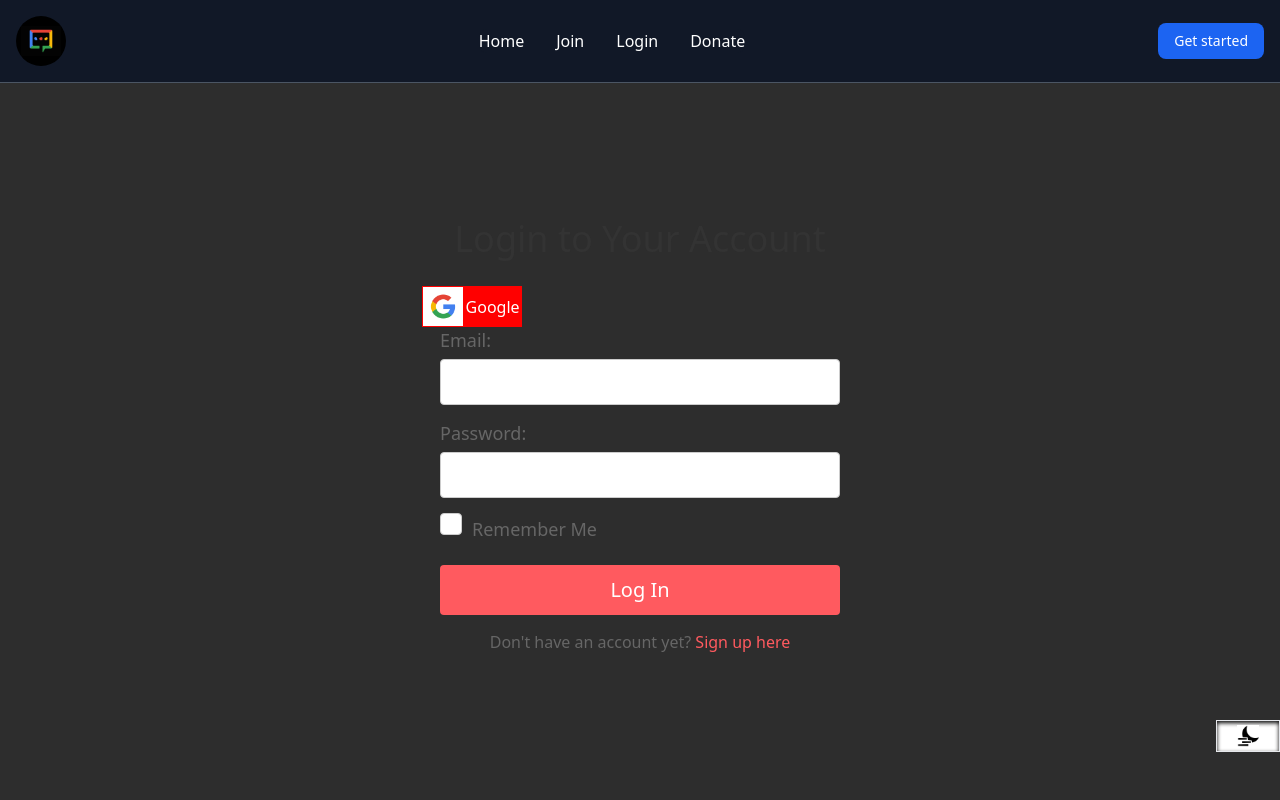
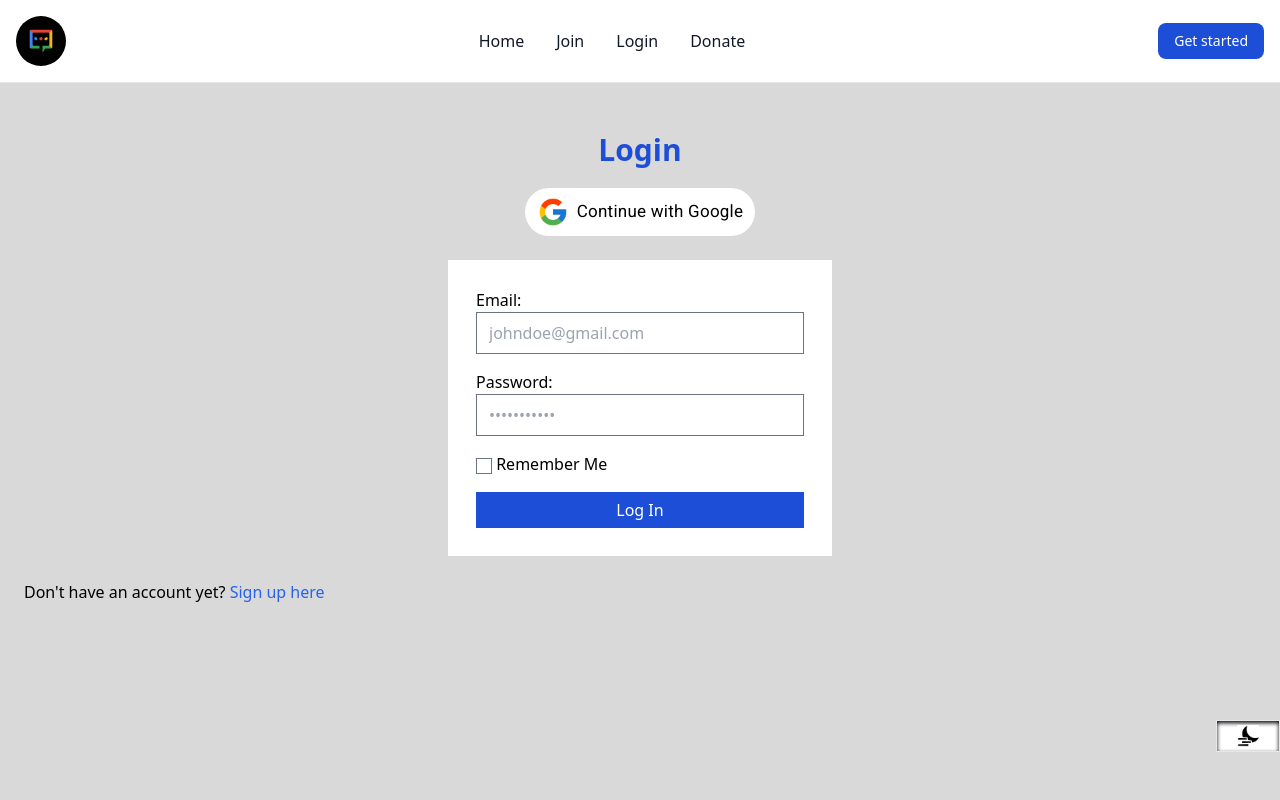
Before and after one commit to AnozieChibuike/AGBEROCHAT2.0, a Flask app: page /login in a window 1280 px wide. Run offline with Flask 3, Linux system fonts and the light colour scheme; some libraries are stand-ins or nearby versions.

Commit message:
landing page ui fix issues #15

```diff
--- a/app/routes.py
+++ b/app/routes.py
@@ -285,7 +285,7 @@ def signup():
         else:
             flash("Users exists!")
             return redirect("/signup")
-    return rd("signup.html.jinja")
+    return rd("signup.html")
 
 
 @app.route("/login", methods=["POST", "GET"])
@@ -313,7 +313,7 @@ def login():
                 "chatroom", room=Rooms.query.filter_by(name="General").first().id
             )
         return redirect(next_page)
-    return rd("login.html.jinja")
+    return rd("login.html")
 
 
 @app.get("/chatbox")
--- a/app/static/css/output.css
+++ b/app/static/css/output.css
@@ -642,6 +642,14 @@ video {
   margin: 1.25rem;
 }
 
+.m-6 {
+  margin: 1.5rem;
+}
+
+.m-7 {
+  margin: 1.75rem;
+}
+
 .-mx-1 {
   margin-left: -0.25rem;
   margin-right: -0.25rem;
@@ -691,6 +699,14 @@ video {
   margin-left: 0.75rem;
 }
 
+.ml-6 {
+  margin-left: 1.5rem;
+}
+
+.mr-1 {
+  margin-right: 0.25rem;
+}
+
 .mr-2 {
   margin-right: 0.5rem;
 }
@@ -763,6 +783,10 @@ video {
   height: 2rem;
 }
 
+.h-9 {
+  height: 2.25rem;
+}
+
 .h-\[3\.1rem\] {
   height: 3.1rem;
 }
@@ -811,6 +839,10 @@ video {
   width: 2rem;
 }
 
+.w-96 {
+  width: 24rem;
+}
+
 .w-\[3\.1rem\] {
   width: 3.1rem;
 }
@@ -1041,6 +1062,10 @@ video {
 
 .p-4 {
   padding: 1rem;
+}
+
+.p-7 {
+  padding: 1.75rem;
 }
 
 .px-3 {
@@ -1076,6 +1101,10 @@ video {
   text-align: center;
 }
 
+.font-roboto {
+  font-family: Roboto, sans-serif;
+}
+
 .text-2xl {
   font-size: 1.5rem;
   line-height: 2rem;
@@ -1106,6 +1143,10 @@ video {
   line-height: 1.75rem;
 }
 
+.text-\[17px\] {
+  font-size: 17px;
+}
+
 .font-bold {
   font-weight: 700;
 }
@@ -1120,6 +1161,23 @@ video {
 
 .leading-relaxed {
   line-height: 1.625;
+}
+
+.tracking-\[0\.21px\] {
+  letter-spacing: 0.21px;
+}
+
+.tracking-\[0\.px\] {
+  letter-spacing: 0.px;
+}
+
+.tracking-\[0\.25px\] {
+  letter-spacing: 0.25px;
+}
+
+.text-blue-600 {
+  --tw-text-opacity: 1;
+  color: rgb(37 99 235 / var(--tw-text-opacity));
 }
 
 .text-blue-700 {
--- a/app/templates/base.html
+++ b/app/templates/base.html
@@ -1,6 +1,9 @@
 <!DOCTYPE html>
-<html class="dark">
+<html class="">
   <head>
+    <link rel="preconnect" href="https://fonts.googleapis.com">
+<link rel="preconnect" href="https://fonts.gstatic.com" crossorigin>
+<link href="https://fonts.googleapis.com/css2?family=Roboto:wght@400;900&family=Urbanist:wght@900&display=swap" rel="stylesheet">
     <meta
       name="viewport"
       content="width=device-width, initial-scale=1.0, maximum-scale=1.0, user-scalable=no"
--- /dev/null
+++ b/app/templates/login.html
@@ -0,0 +1,58 @@
+{% extends 'base.html' %}
+
+{% block content %}
+    <div class="flex flex-col dark:text-white">
+  <h1 class="text-center text-3xl text-blue-700 m-5 font-bold">
+    Login
+  </h1>
+
+  <div class="self-center flex items-center bg-white dark:bg-[#131314] px-3 py-2 rounded-full">
+    <div class="w-8 mr-2">
+      <img class="w-full" src="{{ url_for('static',filename='assets/images/google.png') }}" />
+    </div>
+    <a href="{{ url_for('authorize',provider='google')}}" class="text-[17px] font-roboto tracking-[0.25px]" >
+      Continue with Google
+    </a>
+  </div>
+
+  <form
+    method="POST"
+    class="flex flex-col w-96 bg-white dark:bg-[#333] self-center m-6 p-7"
+    action="/login"
+  >
+    <label for="email">Email:</label>
+    <input
+      type="email"
+      id="email"
+      name="email"
+      placeholder="johndoe@gmail.com"
+      required
+      class="dark:bg-[#333] mb-4"
+    />
+
+    <label for="password">Password:</label>
+    <input
+      type="password"
+      id="password"
+      name="password"
+      placeholder="•••••••••••"
+      required
+      class="dark:bg-[#333] mb-4"
+    />
+    <div class="remember-me">
+                <input type="checkbox" id="remember-me" name="remember-me">
+                <label for="remember-me">Remember Me</label>
+            </div>
+    <button type="submit" class="signup-btn bg-blue-700 h-9 text-white mt-4">
+      Log In
+    </button>
+  </form>
+  <p class="ml-6">
+    Don't have an account yet?
+    <a href="/signup" class="text-blue-600">Sign up here</a>
+  </p>
+</div>
+
+
+
+{% endblock %}
--- a/app/templates/login.html.jinja
+++ /dev/null
@@ -1,106 +0,0 @@
-{% extends 'base.html' %}
-
-{% block content %}
-
-    <style>
-    /* Custom CSS styles for the login page */
-    .login-container {
-        text-align: center;
-        margin-top: 100px;
-    }
-.remember-me {
-        display: flex;
-        align-items: center;
-        margin-bottom: 15px;
-        font-size: 16px;
-        color: #666;
-    }
-
-    .remember-me input {
-        margin-right: 10px;
-    }
-
-    .login-container h1 {
-        font-size: 36px;
-        color: #333;
-        margin-bottom: 20px;
-    }
-
-    .login-container form {
-        display: flex;
-        flex-direction: column;
-        max-width: 400px;
-        margin-left: auto;
-        margin-right: auto;
-    }
-
-    .login-container label {
-        font-size: 18px;
-        color: #666;
-        margin-bottom: 5px;
-        text-align: left;
-    }
-
-    .login-container input {
-        padding: 10px;
-        margin-bottom: 15px;
-        font-size: 16px;
-        border-radius: 4px;
-        border: 1px solid #ccc;
-    }
-
-    .login-btn {
-        display: inline-block;
-        padding: 10px 20px;
-        background-color: #FF5A5F;
-        color: #fff;
-        font-size: 20px;
-        text-decoration: none;
-        border-radius: 4px;
-        transition: background-color 0.3s;
-        cursor: pointer;
-    }
-
-    .login-btn:hover {
-        background-color: #E5484D;
-    }
-
-    .login-container p {
-        font-size: 16px;
-        color: #666;
-        margin-top: 15px;
-    }
-
-    .login-container p a {
-        color: #FF5A5F;
-        text-decoration: none;
-    }
-</style>
-
-
-
-
-    <div class="login-container">
-        <h1>Login to Your Account</h1>
-        <div style='display: flex; margin-left: 33vw; cursor: pointer; box-sizing: border-box; border: 1px solid red; width: 100px; align-items: center; background: red'>
-        <img
-            style='width: 40%; background: white;' src="{{ url_for('static',filename='assets/images/google.png') }}">
-        <a href="{{ url_for('authorize',provider='google')}}" style="text-decoration: none; color: white; margin-left: 3px">
-            Google
-        </a>
-        </div>
-        <form action="/login" method="POST">
-            <label for="email">Email:</label>
-            <input type="email" id="email" name="email" required>
-
-            <label for="password">Password:</label>
-            <input type="password" id="password" name="password" required>
-            <div class="remember-me">
-                <input type="checkbox" id="remember-me" name="remember-me">
-                <label for="remember-me">Remember Me</label>
-            </div>
-            <button type="submit" class="login-btn">Log In</button>
-        </form>
-        <p>Don't have an account yet? <a href="/signup">Sign up here</a></p>
-    </div>
-{% endblock %}
```
Also changed, not shown: other parts of app/static/css/output.css (+35 -20 lines), app/templates/index.html (+5 -3 lines), app/templates/signup.html (added, +60 -0 lines), app/templates/signup.html.jinja (deleted, +0 -102 lines), tailwind.config.js (+6 -1 lines), app/static/assets/images/google.png. Lines whose indentation alone changed are shown as unchanged.
